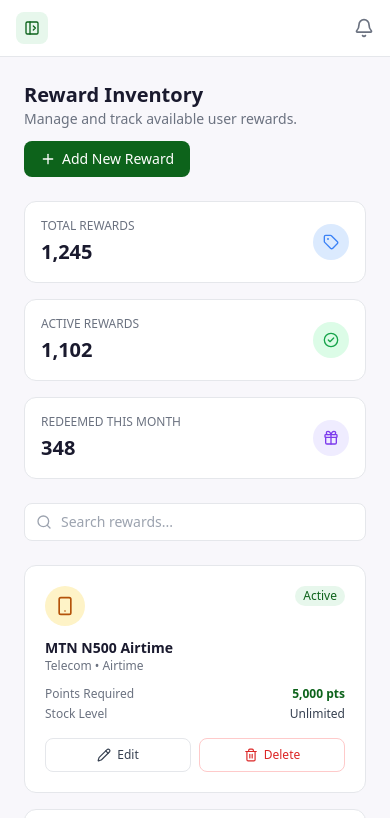
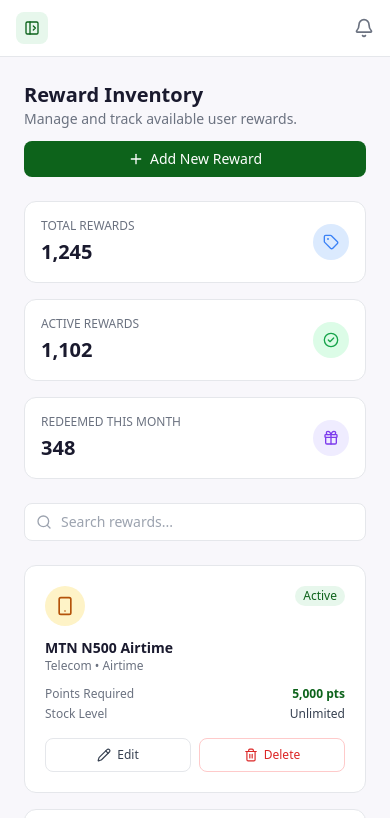
Before and after one commit to Eco-Bridge/Ecobridge-frontend, a React (Create React App) app: page /admin/manage-rewards in a window 390 px wide. Shown: the top 818 px of the page. Built offline with nearby package versions, Linux system fonts and the light colour scheme.

Commit message:
Fix responsive manage users sidebar

```diff
--- a/src/pages/admin/ManageRewards.jsx
+++ b/src/pages/admin/ManageRewards.jsx
@@ -51,17 +51,17 @@ export default function ManageRewards() {
 
   return (
     <AdminLayout>
-      <div className="flex items-start justify-between flex-wrap gap-3">
+      <div className="flex flex-col sm:flex-row sm:items-start sm:justify-between gap-3">
         <div>
           <h1 className="text-xl font-bold text-[#1A1A2E]">Reward Inventory</h1>
           <p className="text-sm text-[#6B7280]">Manage and track available user rewards.</p>
         </div>
-        <button className="flex items-center gap-1.5 bg-[#0D631B] text-white text-sm font-medium px-4 py-2 rounded-lg hover:bg-[#0a4f15]">
+        <button className="w-full sm:w-auto flex items-center justify-center gap-1.5 bg-[#0D631B] text-white text-sm font-medium px-4 py-2 rounded-lg hover:bg-[#0a4f15]">
           <Plus className="w-4 h-4" /> Add New Reward
         </button>
       </div>
 
-      <div className="mt-6 grid sm:grid-cols-3 gap-4">
+      <div className="mt-6 grid grid-cols-1 sm:grid-cols-3 gap-4">
         {STATS.map((stat) => {
           const Icon = stat.icon;
           return (
@@ -81,7 +81,7 @@ export default function ManageRewards() {
         })}
       </div>
 
-      <div className="mt-6 relative max-w-sm">
+      <div className="mt-6 relative w-full sm:max-w-sm">
         <Search className="w-4 h-4 text-gray-400 absolute left-3 top-1/2 -translate-y-1/2" />
         <input
           type="text"
@@ -92,7 +92,7 @@ export default function ManageRewards() {
         />
       </div>
 
-      <div className="mt-6 grid sm:grid-cols-2 lg:grid-cols-3 gap-4">
+      <div className="mt-6 grid grid-cols-1 sm:grid-cols-2 lg:grid-cols-3 gap-4">
         {filtered.map((reward) => {
           const Icon = reward.icon;
           return (
```
